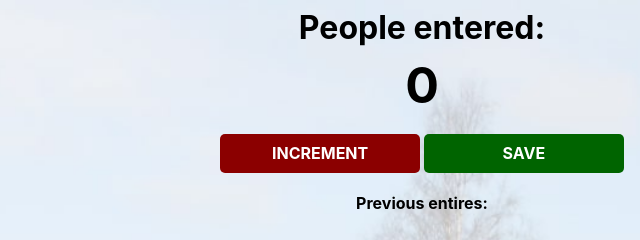
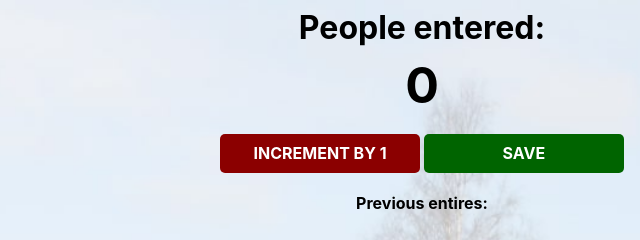
Before and after one commit to kubapeter/Scrimba---Passenger-counter, a plain HTML site: page index.html in a window 1280 px wide. Shown: the top 240 px of the page, 218-858 px from the left. Drawn offline with nearby package versions, Linux system fonts and the light colour scheme.

Commit message:
deployed by netlify?

```diff
--- a/index.html
+++ b/index.html
@@ -5,7 +5,7 @@
     <body>
         <h1>People entered:</h1>
         <h2 id="count-el">0</h2>
-        <button id="increment-btn" onclick="increment()">INCREMENT</button>
+        <button id="increment-btn" onclick="increment()">INCREMENT BY 1</button>
         <button id="save-btn" onclick="save()">SAVE</button>
         <p id="save-el">Previous entires: </p>
         <script src="index.js"></script>
```
